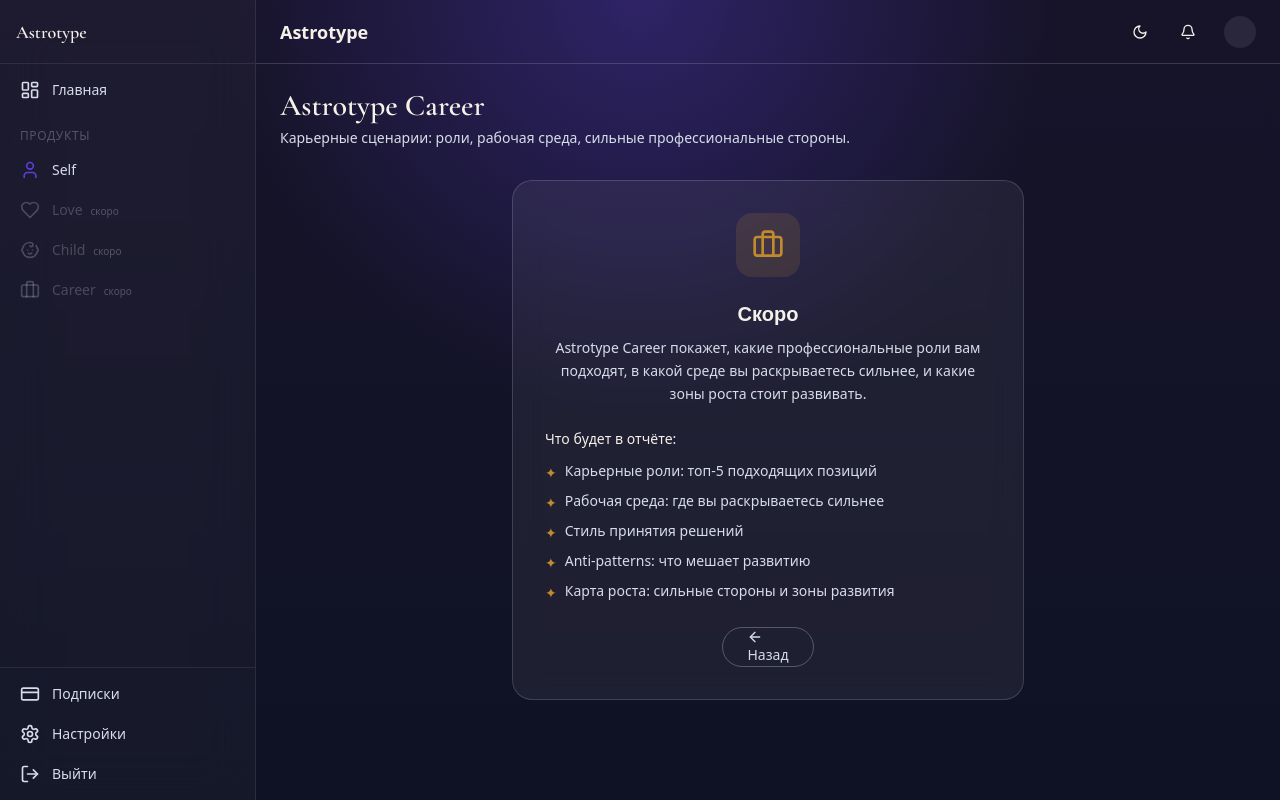
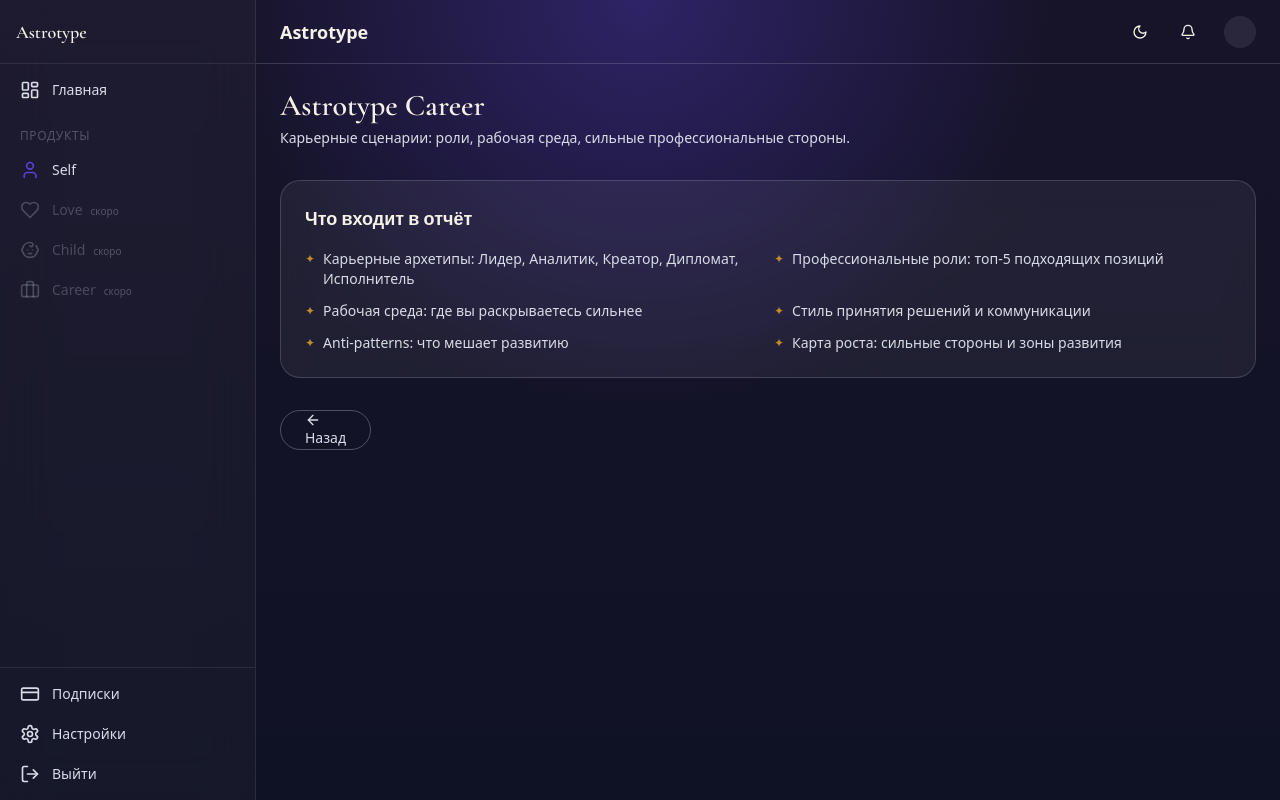
Before and after one commit to fixemer90-stack/Archemap, a Next.js app in the folder frontend/: page /products/career in a window 1280 px wide. Built offline with nearby package versions, Linux system fonts and the light colour scheme.

Commit message:
feat(E5-S04): career vertical — 8 archetypes + product page
- rules/career/archetypes_v1.yaml: 8 career archetypes
- rules/career/evidence_templates_v1.yaml: career evidence templates
- products/career/page.tsx: career product page with report generation
- FEATURE.md: S04 + S06 marked done

```diff
--- a/frontend/src/app/(dashboard)/products/career/page.tsx
+++ b/frontend/src/app/(dashboard)/products/career/page.tsx
@@ -1,10 +1,73 @@
+"use client";
+
+import { useEffect, useState } from "react";
 import Link from "next/link";
-import { Briefcase, ArrowLeft } from "lucide-react";
+import { Briefcase, ArrowRight, ArrowLeft } from "lucide-react";
 import { Button } from "@/components/ui/button";
+import { useAuthStore } from "@/stores/auth-store";
+
+interface Profile {
+  id: string;
+  name: string;
+  birth_date: string;
+  birth_place: string;
+}
 
 export default function CareerProductPage() {
+  const token = useAuthStore((s) => s.token);
+  const [profiles, setProfiles] = useState<Profile[]>([]);
+  const [loading, setLoading] = useState(true);
+  const [generating, setGenerating] = useState<string | null>(null);
+
+  useEffect(() => {
+    async function fetchProfiles() {
+      if (!token) return;
+      try {
+        const res = await fetch("/api/v1/profiles", {
+          headers: { Authorization: `Bearer ${token}` },
+        });
+        if (res.ok) {
+          const data = await res.json();
+          setProfiles(data.items || []);
+        }
+      } catch {
+        // Silently fail
+      } finally {
+        setLoading(false);
+      }
+    }
+    fetchProfiles();
+  }, [token]);
+
+  const generateReport = async (profileId: string) => {
+    setGenerating(profileId);
+    try {
+      const res = await fetch("/api/v1/reports/generate", {
+        method: "POST",
+        headers: {
+          "Content-Type": "application/json",
+          Authorization: `Bearer ${token}`,
+        },
+        body: JSON.stringify({
+          profile_id: profileId,
+          product: "career",
+          mode: "full",
+        }),
+      });
+      if (res.ok) {
+        const report = await res.json();
+        window.location.href = `/report/${profileId}?product=career`;
+      }
+    } catch {
+      // Silently fail
+    } finally {
+      setGenerating(null);
+    }
+  };
+
   return (
     <div className="space-y-8">
+      {/* Header */}
       <div>
         <h1 className="font-[family-name:var(--font-cormorant)] text-3xl font-semibold text-[#F6F1E8]">
           Astrotype Career
@@ -15,44 +78,81 @@ export default function CareerProductPage() {
         </p>
       </div>
 
-      <div className="glass p-8 text-center space-y-6 max-w-lg mx-auto">
-        <div className="w-16 h-16 rounded-2xl bg-[rgba(194,138,46,0.15)] flex items-center justify-center mx-auto">
-          <Briefcase className="h-8 w-8 text-[#C28A2E]" />
-        </div>
-
-        <div className="space-y-2">
-          <h2 className="font-[family-name:var(--font-cormorant)] text-xl font-semibold text-[#F6F1E8]">
-            Скоро
+      {/* What you get */}
+      <div className="glass p-6 space-y-4">
+        <h2 className="font-[family-name:var(--font-cormorant)] text-lg font-semibold text-[#F6F1E8]">
+          Что входит в отчёт
         </h2>
-          <p className="text-sm text-[#D8DCE8] leading-relaxed">
-            Astrotype Career покажет, какие профессиональные роли вам подходят,
-            в какой среде вы раскрываетесь сильнее, и какие зоны роста стоит
-            развивать.
-          </p>
-        </div>
-
-        <div className="space-y-3 text-left">
-          <h3 className="text-sm font-medium text-[#F6F1E8]">
-            Что будет в отчёте:
-          </h3>
-          <ul className="space-y-2">
+        <div className="grid gap-3 sm:grid-cols-2">
           {[
-              "Карьерные роли: топ-5 подходящих позиций",
+            "Карьерные архетипы: Лидер, Аналитик, Креатор, Дипломат, Исполнитель",
+            "Профессиональные роли: топ-5 подходящих позиций",
             "Рабочая среда: где вы раскрываетесь сильнее",
-              "Стиль принятия решений",
+            "Стиль принятия решений и коммуникации",
             "Anti-patterns: что мешает развитию",
             "Карта роста: сильные стороны и зоны развития",
           ].map((item) => (
-              <li
-                key={item}
-                className="flex items-start gap-2 text-sm text-[#D8DCE8]"
+            <div key={item} className="flex items-start gap-2">
+              <span className="text-[#C28A2E] mt-0.5 text-xs">✦</span>
+              <span className="text-sm text-[#D8DCE8]">{item}</span>
+            </div>
+          ))}
+        </div>
+      </div>
+
+      {/* My reports */}
+      {profiles.length > 0 && (
+        <div className="space-y-4">
+          <h2 className="font-[family-name:var(--font-cormorant)] text-xl font-semibold text-[#F6F1E8]">
+            Мои отчёты Career
+          </h2>
+          <div className="grid gap-4 sm:grid-cols-2 lg:grid-cols-3">
+            {profiles.map((profile) => (
+              <div
+                key={profile.id}
+                className="glass p-5 space-y-3 hover:border-[rgba(194,138,46,0.40)] transition-all"
               >
-                <span className="text-[#C28A2E] mt-0.5">✦</span>
-                {item}
-              </li>
+                <div className="flex items-center justify-between">
+                  <span className="font-medium text-[#F6F1E8]">
+                    {profile.name || "Без имени"}
+                  </span>
+                  <Briefcase className="h-4 w-4 text-[#C28A2E]" />
+                </div>
+                <p className="text-xs text-[rgba(216,220,232,0.50)]">
+                  {profile.birth_date} · {profile.birth_place}
+                </p>
+                <Button
+                  size="sm"
+                  className="w-full bg-[#C28A2E] hover:bg-[#A07325]"
+                  onClick={() => generateReport(profile.id)}
+                  disabled={generating === profile.id}
+                >
+                  {generating === profile.id
+                    ? "Генерация..."
+                    : "Построить отчёт"}
+                  <ArrowRight className="h-3 w-3 ml-1" />
+                </Button>
+              </div>
             ))}
-          </ul>
           </div>
+        </div>
+      )}
+
+      {/* Empty state */}
+      {!loading && profiles.length === 0 && (
+        <div className="glass p-8 text-center space-y-4">
+          <p className="text-[#D8DCE8]">
+            У вас пока нет профилей. Введите данные рождения и получите
+            карьерный отчёт.
+          </p>
+          <Button asChild>
+            <Link href="/register">
+              Построить карту
+              <ArrowRight className="h-4 w-4 ml-1" />
+            </Link>
+          </Button>
+        </div>
+      )}
 
       <Button variant="outline" asChild>
         <Link href="/dashboard">
@@ -61,6 +161,5 @@ export default function CareerProductPage() {
         </Link>
       </Button>
     </div>
-    </div>
   );
 }
```
Also changed, not shown: 4 other files (tests, documents, lock files or other folders). Lines whose indentation alone changed are shown as unchanged.
